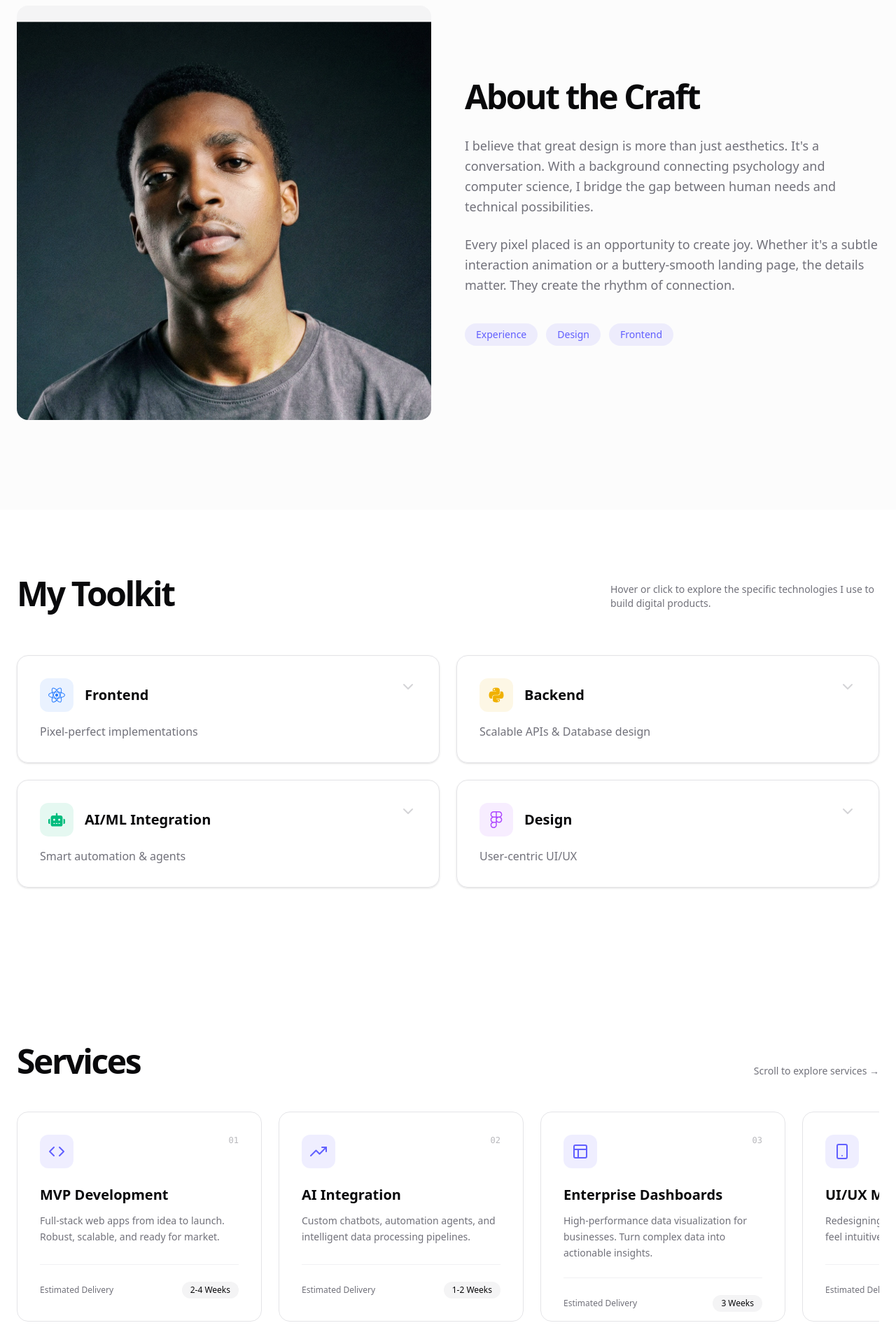
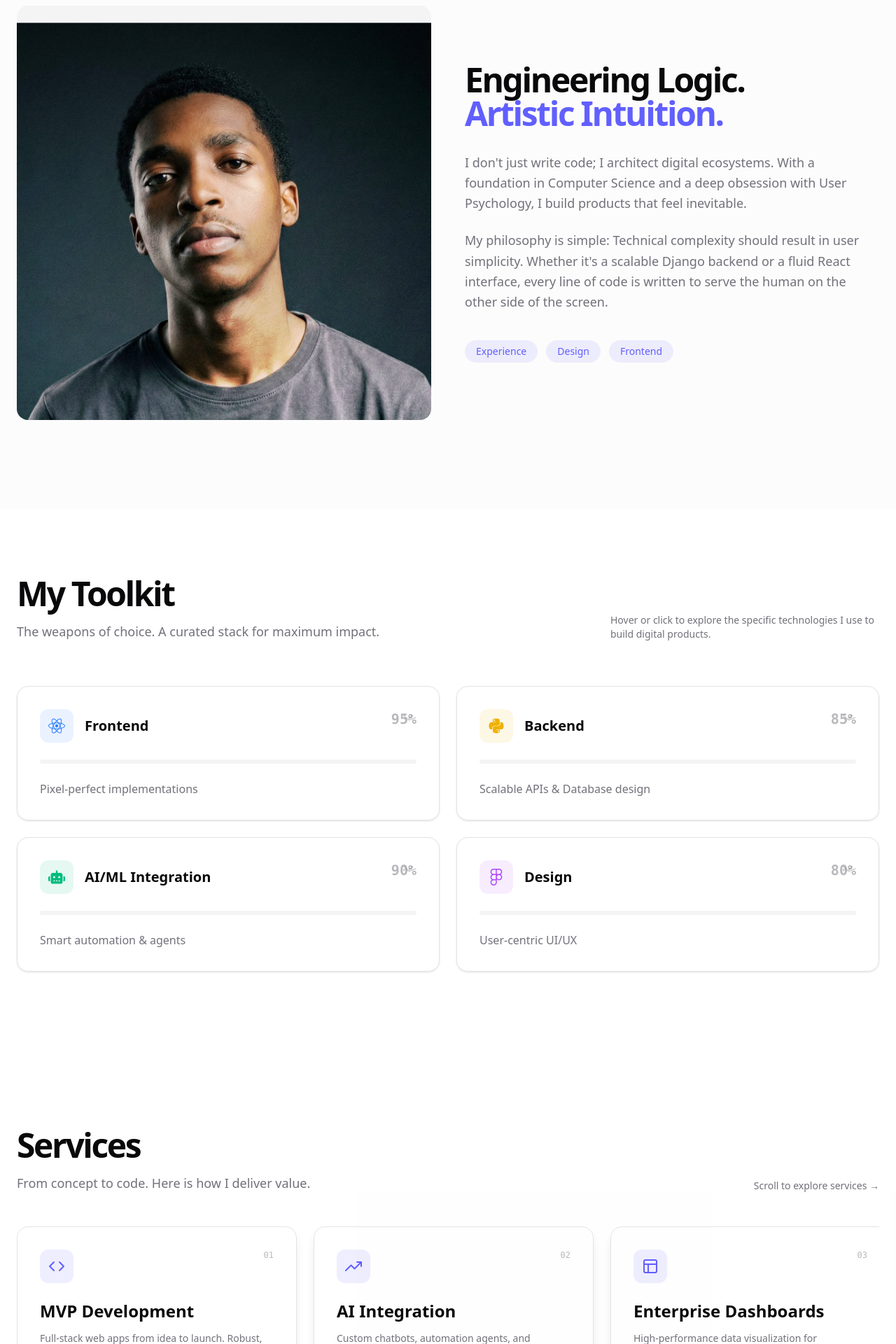
Before and after one commit to Denis254-ai/My-Portfolio, a Next.js app: page / in a window 1280 px wide. Shown: the part 840-2760 px from the top of the page at 70% size. Built offline with nearby package versions, Linux system fonts and the light colour scheme.

Commit message:
feat: Final Polish - Enhanced UX, Roadmap Animations, and Conversion Logic

```diff
--- a/src/components/layout/header.tsx
+++ b/src/components/layout/header.tsx
@@ -79,7 +79,7 @@ export function Header() {
                         animate={{ opacity: 1, x: 0 }}
                         exit={{ opacity: 0, x: "100%" }}
                         transition={{ type: "spring", damping: 25, stiffness: 200 }}
-                        className="fixed inset-0 z-50 bg-background flex flex-col p-6 md:hidden"
+                        className="fixed inset-0 z-50 bg-white/95 dark:bg-background/95 backdrop-blur-md flex flex-col p-6 md:hidden text-foreground"
                     >
                         <div className="flex items-center justify-between mb-8">
                             <span className="text-xl font-bold">Menu</span>
@@ -117,7 +117,7 @@ export function Header() {
                                 <Link
                                     href="#contact"
                                     onClick={() => setIsOpen(false)}
-                                    className="flex w-full items-center justify-center px-6 py-4 rounded-full bg-primary text-primary-foreground font-bold"
+                                    className="flex w-full items-center justify-center px-6 py-4 rounded-full bg-primary text-primary-foreground font-bold hover:opacity-90 transition-opacity"
                                 >
                                     Let's Talk
                                 </Link>
--- a/src/components/sections/about.tsx
+++ b/src/components/sections/about.tsx
@@ -38,36 +38,33 @@ export function About() {
                     {/* Text Side */}
                     <div className="space-y-8">
                         <motion.h2
-                            initial={{ opacity: 0, x: 20 }}
+                            initial={{ opacity: 0, x: -50 }}
                             whileInView={{ opacity: 1, x: 0 }}
                             viewport={{ once: true, margin: "-100px" }}
-                            transition={{ duration: 0.6 }}
+                            transition={{ duration: 0.7, ease: "easeOut" }}
                             className="text-4xl md:text-5xl font-bold tracking-tighter"
                         >
-                            About the Craft
+                            Engineering Logic. <br />
+                            <span className="text-indigo-500">Artistic Intuition.</span>
                         </motion.h2>
 
                         <div className="space-y-6 text-lg text-muted-foreground leading-relaxed">
                             <motion.p
-                                initial={{ opacity: 0, y: 10 }}
+                                initial={{ opacity: 0, y: 30 }}
                                 whileInView={{ opacity: 1, y: 0 }}
                                 viewport={{ once: true, margin: "-100px" }}
                                 transition={{ duration: 0.6, delay: 0.2 }}
                             >
-                                I believe that great design is more than just aesthetics. It's a conversation.
-                                With a background connecting psychology and computer science, I bridge the gap
-                                between human needs and technical possibilities.
+                                I don't just write code; I architect digital ecosystems. With a foundation in Computer Science and a deep obsession with User Psychology, I build products that feel inevitable.
                             </motion.p>
 
                             <motion.p
-                                initial={{ opacity: 0, y: 10 }}
+                                initial={{ opacity: 0, y: 30 }}
                                 whileInView={{ opacity: 1, y: 0 }}
                                 viewport={{ once: true, margin: "-100px" }}
                                 transition={{ duration: 0.6, delay: 0.4 }}
                             >
-                                Every pixel placed is an opportunity to create joy. Whether it's a subtle interaction
-                                animation or a buttery-smooth landing page, the details matter. They create the
-                                rhythm of connection.
+                                My philosophy is simple: Technical complexity should result in user simplicity. Whether it's a scalable Django backend or a fluid React interface, every line of code is written to serve the human on the other side of the screen.
                             </motion.p>
 
                             <motion.div
--- a/src/components/sections/case-studies.tsx
+++ b/src/components/sections/case-studies.tsx
@@ -28,9 +28,10 @@ export function CaseStudies() {
                         initial={{ opacity: 0, x: -20 }}
                         whileInView={{ opacity: 1, x: 0 }}
                         viewport={{ once: true }}
+                        className="space-y-4"
                     >
-                        <h2 className="text-4xl md:text-5xl font-bold tracking-tighter mb-4">Case Studies</h2>
-                        <p className="text-muted-foreground">Selected works from 2024-2025</p>
+                        <h2 className="text-4xl md:text-5xl font-bold tracking-tighter">Case Studies</h2>
+                        <p className="text-lg text-muted-foreground font-medium">Selected deployments. Where theory meets reality.</p>
                     </motion.div>
 
                     <Link href="/work" className="hidden md:inline-block text-sm font-medium hover:text-indigo-500 transition-colors underline-offset-4 hover:underline">
--- a/src/components/sections/insights.tsx
+++ b/src/components/sections/insights.tsx
@@ -7,18 +7,21 @@ import Link from "next/link";
 const posts = [
     {
         title: "The Psychology of Space in UI",
+        description: "Why negative space is the strongest element in your design system, and how to use it to control user focus.",
         category: "Design",
         image: "/images/blog/space-ui.jpg",
         slug: "psychology-space",
     },
     {
         title: "Why 'Slow' is the New Fast in Motion",
+        description: "How mastering transition physics creates the illusion of speed and makes interfaces feel 'expensive'.",
         category: "Development",
         image: "/images/blog/motion-fast.jpg",
         slug: "slow-motion",
     },
     {
         title: "Finding Your Creative Voice",
+        description: "Finding your signature style in a world of AI-generated noise. A guide to staying authentic.",
         category: "Philosophy",
         image: "/images/blog/creative-voice.jpg",
         slug: "creative-voice",
@@ -29,7 +32,8 @@ export function Insights() {
     return (
         <section id="insights" className="py-24 md:py-32">
             <div className="container px-4 md:px-6">
-                <div className="flex justify-between items-center mb-16">
+                <div className="flex justify-between items-end mb-16">
+                    <div className="space-y-4">
                         <motion.h2
                             initial={{ opacity: 0, x: -20 }}
                             whileInView={{ opacity: 1, x: 0 }}
@@ -38,7 +42,17 @@ export function Insights() {
                         >
                             Latest Insights
                         </motion.h2>
-                    <Link href="/blog" className="text-sm font-medium hover:text-indigo-500 transition-colors">
+                        <motion.p
+                            initial={{ opacity: 0, x: -20 }}
+                            whileInView={{ opacity: 1, x: 0 }}
+                            viewport={{ once: true }}
+                            transition={{ delay: 0.2 }}
+                            className="text-lg text-muted-foreground font-medium"
+                        >
+                            The Signal. Thoughts on tech, design, and mastery.
+                        </motion.p>
+                    </div>
+                    <Link href="/blog" className="text-sm font-medium hover:text-indigo-500 transition-colors hidden md:block">
                         Read all
                     </Link>
                 </div>
@@ -51,9 +65,9 @@ export function Insights() {
                                 whileInView={{ opacity: 1, y: 0 }}
                                 viewport={{ once: true }}
                                 transition={{ delay: i * 0.1 }}
-                                className="space-y-4"
+                                className="space-y-4 bg-muted/20 rounded-2xl overflow-hidden pb-6 border border-transparent hover:border-white/5 transition-colors"
                             >
-                                <div className="aspect-[4/3] relative rounded-xl overflow-hidden bg-muted border border-white/10">
+                                <div className="aspect-[4/3] relative overflow-hidden">
                                     <motion.div
                                         className="w-full h-full relative"
                                         whileHover={{ scale: 1.05 }}
@@ -67,9 +81,10 @@ export function Insights() {
                                         />
                                     </motion.div>
                                 </div>
-                                <div>
+                                <div className="px-6">
                                     <span className="text-xs font-medium text-indigo-500 mb-2 block">{post.category}</span>
-                                    <h3 className="text-xl font-bold group-hover:text-indigo-500 transition-colors">{post.title}</h3>
+                                    <h3 className="text-xl font-bold group-hover:text-indigo-500 transition-colors mb-2">{post.title}</h3>
+                                    <p className="text-sm text-muted-foreground leading-relaxed">{post.description}</p>
                                 </div>
                             </motion.article>
                         </Link>
--- a/src/components/sections/process.tsx
+++ b/src/components/sections/process.tsx
@@ -6,23 +6,23 @@ import { useRef } from "react";
 const steps = [
     {
         id: 1,
-        title: "Listen & Learn",
-        description: "Understanding your business goals and user needs defines the foundation of every project.",
+        title: "Discovery",
+        description: "We define the core problem. No code is written until the 'Why' is clear.",
     },
     {
         id: 2,
-        title: "Ideate & Sketch",
-        description: "Rapid prototyping and concept visualization to find the optimal direction.",
+        title: "Architecture",
+        description: "I map the database schema and system logic. Scalability is planned, not patched.",
     },
     {
         id: 3,
-        title: "Prototype & Code",
-        description: "Bringing designs to life with pixel-perfect code and robust architecture.",
+        title: "Development",
+        description: "Iterative builds. You see progress every week, not just at the deadline.",
     },
     {
         id: 4,
-        title: "Refine & Deliver",
-        description: "Polishing every detail and aligning the final product with the vision.",
+        title: "Polish & Launch",
+        description: "Rigorous testing, SEO optimization, and final UI detail sweeps.",
     },
 ];
 
--- a/src/components/sections/services.tsx
+++ b/src/components/sections/services.tsx
@@ -1,7 +1,8 @@
 "use client";
 
 import { motion } from "framer-motion";
-import { FiLayout, FiCode, FiSmartphone, FiTrendingUp } from "react-icons/fi";
+import { FiLayout, FiCode, FiSmartphone, FiTrendingUp, FiCheck } from "react-icons/fi";
+import Link from "next/link";
 
 const services = [
     {
@@ -10,6 +11,7 @@ const services = [
         description: "Full-stack web apps from idea to launch. Robust, scalable, and ready for market.",
         est: "2-4 Weeks",
         icon: <FiCode />,
+        features: ["Scalable Architecture", "Auth System", "Payment Integration", "Mobile Responsive"]
     },
     {
         id: "02",
@@ -17,6 +19,7 @@ const services = [
         description: "Custom chatbots, automation agents, and intelligent data processing pipelines.",
         est: "1-2 Weeks",
         icon: <FiTrendingUp />,
+        features: ["RAG Implementation", "Custom Agents", "Data Pipelines", "OpenAI/Gemini API"]
     },
     {
         id: "03",
@@ -24,6 +27,7 @@ const services = [
         description: "High-performance data visualization for businesses. Turn complex data into actionable insights.",
         est: "3 Weeks",
         icon: <FiLayout />,
+        features: ["Real-time Data", "Interactive Charts", "Role-based Access", "Data Export"]
     },
     {
         id: "04",
@@ -31,14 +35,16 @@ const services = [
         description: "Redesigning legacy apps to look modern, feel intuitive, and perform flawlessly.",
         est: "1 Week",
         icon: <FiSmartphone />,
+        features: ["Figma Prototyping", "Design Systems", "User Research", "Interaction Design"]
     },
 ];
 
 export function Services() {
     return (
-        <section id="services" className="py-24 md:py-32 overflow-hidden">
+        <section id="services" className="py-24 md:py-32 overflow-hidden bg-secondary/5">
             <div className="container px-4 md:px-6">
                 <div className="flex flex-col md:flex-row justify-between items-end mb-12">
+                    <div className="space-y-4">
                         <motion.h2
                             initial={{ opacity: 0, y: 20 }}
                             whileInView={{ opacity: 1, y: 0 }}
@@ -47,12 +53,22 @@ export function Services() {
                         >
                             Services
                         </motion.h2>
+                        <motion.p
+                            initial={{ opacity: 0, x: -20 }}
+                            whileInView={{ opacity: 1, x: 0 }}
+                            viewport={{ once: true }}
+                            transition={{ delay: 0.2 }}
+                            className="text-lg text-muted-foreground font-medium"
+                        >
+                            From concept to code. Here is how I deliver value.
+                        </motion.p>
+                    </div>
                     <p className="hidden md:block text-sm font-medium text-muted-foreground">Scroll to explore services →</p>
                 </div>
 
                 {/* Swipeable Carousel Container */}
                 <div className="relative w-full">
-                    <div className="flex overflow-x-auto snap-x snap-mandatory gap-6 pb-8 -mx-4 px-4 md:mx-0 md:px-0 scrollbar-hide">
+                    <div className="flex overflow-x-auto snap-x snap-mandatory gap-6 pb-12 -mx-4 px-4 md:mx-0 md:px-0 scrollbar-hide">
                         {services.map((service, index) => (
                             <motion.div
                                 key={service.id}
@@ -60,7 +76,7 @@ export function Services() {
                                 whileInView={{ opacity: 1, x: 0 }}
                                 viewport={{ once: true }}
                                 transition={{ delay: index * 0.1 }}
-                                className="snap-center shrink-0 w-[85vw] md:w-[350px] bg-card border border-border p-8 rounded-2xl hover:border-indigo-500/50 transition-colors group flex flex-col justify-between h-[300px]"
+                                className="snap-center shrink-0 w-[85vw] md:w-[400px] bg-card border border-border p-8 rounded-2xl shadow-lg dark:shadow-xl hover:border-indigo-500/50 transition-all group flex flex-col justify-between h-auto min-h-[500px]"
                             >
                                 <div>
                                     <div className="flex justify-between items-start mb-6">
@@ -70,15 +86,33 @@ export function Services() {
                                         <span className="font-mono text-xs text-muted-foreground/50">{service.id}</span>
                                     </div>
 
-                                    <h3 className="text-xl font-bold mb-3">{service.title}</h3>
-                                    <p className="text-muted-foreground text-sm leading-relaxed">
+                                    <h3 className="text-2xl font-bold mb-3">{service.title}</h3>
+                                    <p className="text-muted-foreground text-sm leading-relaxed mb-6">
                                         {service.description}
                                     </p>
+
+                                    <ul className="space-y-3 mb-8">
+                                        {service.features.map((feature, idx) => (
+                                            <li key={idx} className="flex items-center gap-3 text-sm text-foreground/80">
+                                                <FiCheck className="text-emerald-500 shrink-0" />
+                                                {feature}
+                                            </li>
+                                        ))}
+                                    </ul>
                                 </div>
 
-                                <div className="mt-6 pt-6 border-t border-border/50 flex justify-between items-center text-xs font-medium">
+                                <div className="space-y-4">
+                                    <div className="pt-6 border-t border-border/50 flex justify-between items-center text-xs font-medium">
                                         <span className="text-muted-foreground">Estimated Delivery</span>
                                         <span className="bg-secondary px-3 py-1 rounded-full text-foreground">{service.est}</span>
+                                    </div>
+
+                                    <Link
+                                        href={`/?service=${encodeURIComponent(service.title)}#contact`}
+                                        className="block w-full text-center bg-primary text-primary-foreground py-3 rounded-xl font-bold hover:opacity-90 transition-opacity"
+                                    >
+                                        Request This Service
+                                    </Link>
                                 </div>
                             </motion.div>
                         ))}
--- a/src/components/sections/toolkit.tsx
+++ b/src/components/sections/toolkit.tsx
@@ -12,7 +12,8 @@ const toolkit = [
         color: "text-blue-500",
         bg: "bg-blue-500/10",
         focus: "Pixel-perfect implementations",
-        tech: ["React", "Next.js", "Tailwind CSS", "Framer Motion", "TypeScript"]
+        tech: ["React", "Next.js", "Tailwind CSS", "Framer Motion", "TypeScript"],
+        level: 95
     },
     {
         id: "backend",
@@ -21,7 +22,8 @@ const toolkit = [
         color: "text-yellow-500",
         bg: "bg-yellow-500/10",
         focus: "Scalable APIs & Database design",
-        tech: ["Python", "Django", "PostgreSQL", "FastAPI", "Redis"]
+        tech: ["Python", "Django", "PostgreSQL", "FastAPI", "Redis"],
+        level: 85
     },
     {
         id: "ai",
@@ -30,7 +32,8 @@ const toolkit = [
         color: "text-emerald-500",
         bg: "bg-emerald-500/10",
         focus: "Smart automation & agents",
-        tech: ["OpenAI API", "LangChain", "Vector DBs", "HuggingFace", "Python"]
+        tech: ["OpenAI API", "LangChain", "Vector DBs", "HuggingFace", "Python"],
+        level: 90
     },
     {
         id: "design",
@@ -39,7 +42,8 @@ const toolkit = [
         color: "text-purple-500",
         bg: "bg-purple-500/10",
         focus: "User-centric UI/UX",
-        tech: ["Figma", "UI Systems", "Prototyping", "User Research", "Wireframing"]
+        tech: ["Figma", "UI Systems", "Prototyping", "User Research", "Wireframing"],
+        level: 80
     },
 ];
 
@@ -50,6 +54,7 @@ export function Toolkit() {
         <section id="toolkit" className="py-24">
             <div className="container px-4 md:px-6">
                 <div className="flex flex-col md:flex-row justify-between items-start md:items-end mb-16 gap-6">
+                    <div className="space-y-4">
                         <motion.h2
                             initial={{ opacity: 0, y: 20 }}
                             whileInView={{ opacity: 1, y: 0 }}
@@ -58,6 +63,16 @@ export function Toolkit() {
                         >
                             My Toolkit
                         </motion.h2>
+                        <motion.p
+                            initial={{ opacity: 0, x: -20 }}
+                            whileInView={{ opacity: 1, x: 0 }}
+                            viewport={{ once: true }}
+                            transition={{ delay: 0.2 }}
+                            className="text-lg text-muted-foreground font-medium"
+                        >
+                            The weapons of choice. A curated stack for maximum impact.
+                        </motion.p>
+                    </div>
                     <motion.p
                         initial={{ opacity: 0, x: -20 }}
                         whileInView={{ opacity: 1, x: 0 }}
@@ -87,6 +102,19 @@ export function Toolkit() {
                                         {item.icon}
                                     </div>
                                     <h3 className="text-xl font-bold">{item.label}</h3>
+                                </div>
+                                <span className="font-mono text-xl font-bold text-muted-foreground/50">{item.level}%</span>
+                            </div>
+
+                            <div className="mt-6 mb-6">
+                                <div className="h-1.5 w-full bg-secondary rounded-full overflow-hidden">
+                                    <motion.div
+                                        initial={{ width: 0 }}
+                                        whileInView={{ width: `${item.level}%` }}
+                                        viewport={{ once: true }}
+                                        transition={{ duration: 1.5, type: "spring", bounce: 0, delay: 0.2 }}
+                                        className={`h-full ${item.color.replace('text-', 'bg-')}`}
+                                    />
                                 </div>
                             </div>
 
```
Also changed, not shown: src/components/layout/footer.tsx (+17 -0 lines). Lines whose indentation alone changed are shown as unchanged.
